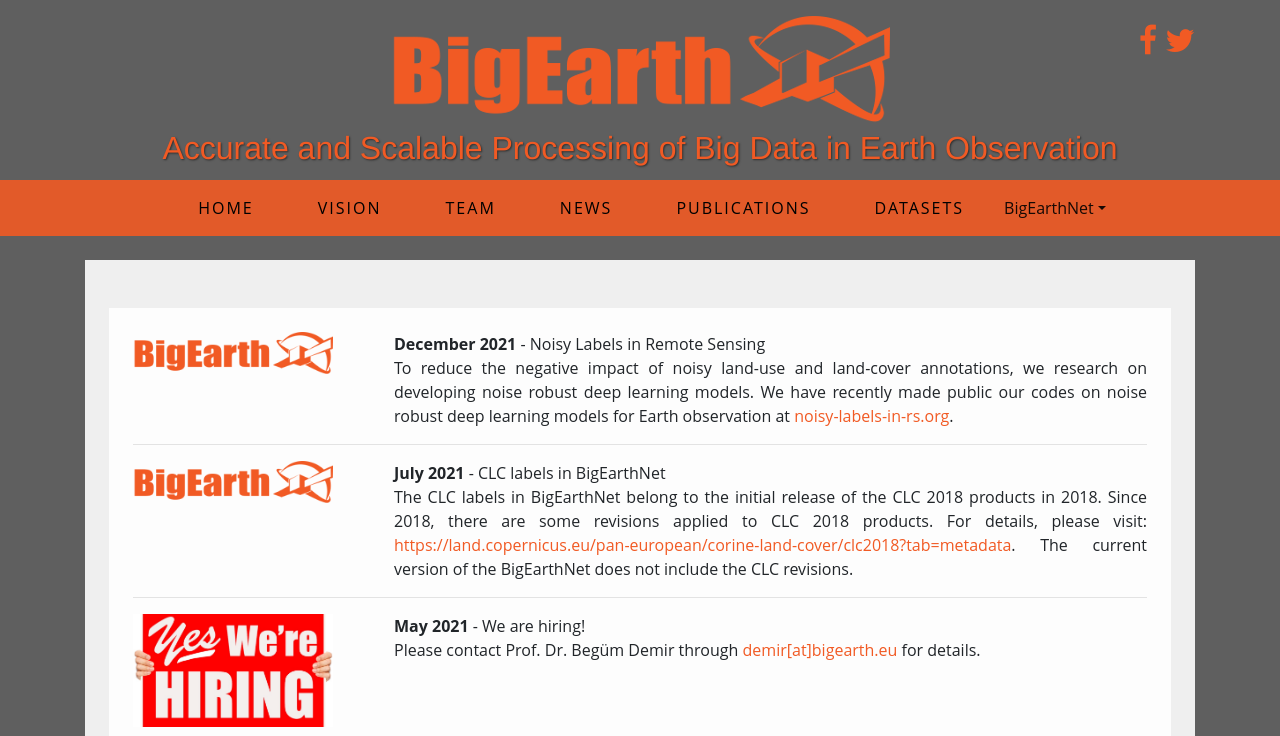
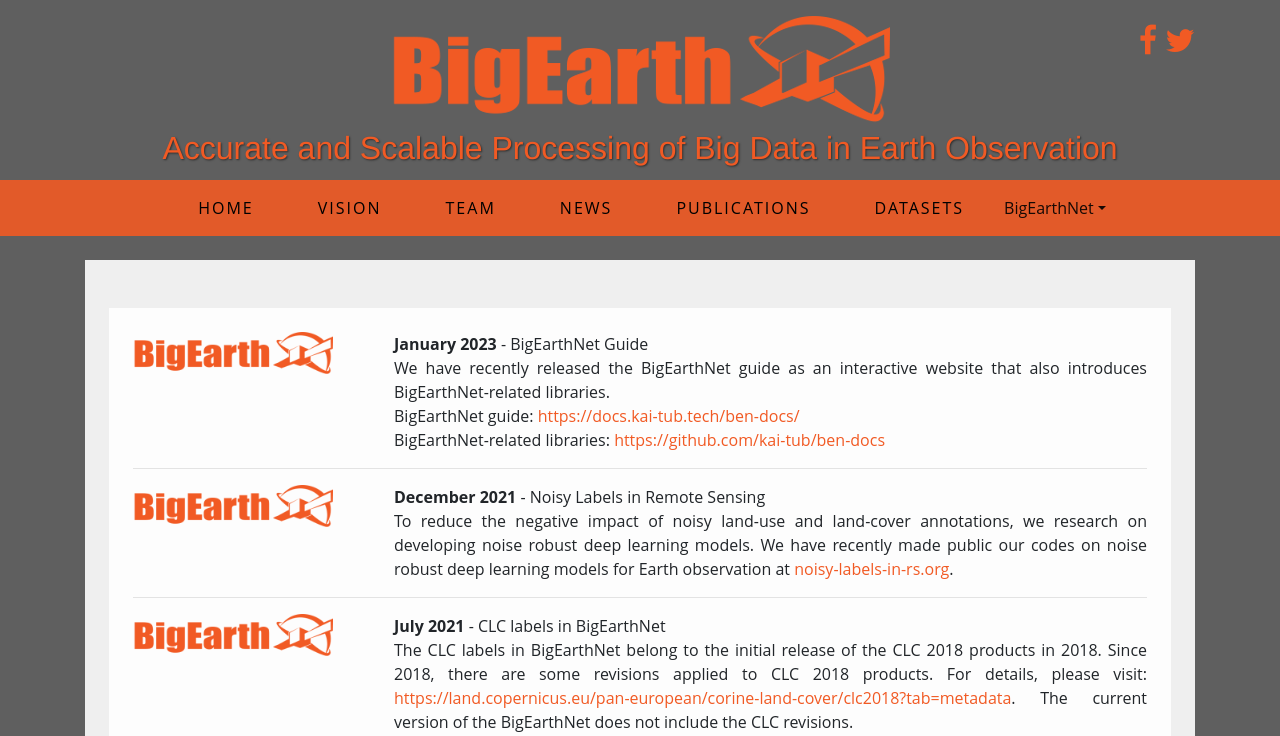
Before and after one commit to rsim-tu-berlin/bigearth.eu, a Jekyll site: the page built from news.md, in a window 1280 px wide and 900 px high, cut to the strip 0-736 px from the top of the window. Built offline with Jekyll 4.4.1, drawn with Linux system fonts in a browser that asks for light colours; nearby versions of some CDN libraries; a style sheet for code colours, icons or effects is not loaded.

Commit message:
add news

```diff
--- a/news.md
+++ b/news.md
@@ -8,6 +8,18 @@
 
 <div class="bg-faded p-4 my-4">
 	<div class="bg-faded p-4 my-4">
+		<div class="row">
+			<div class="col-3">
+				<img class="publication-image" src="./assets/images/bigearth.png">
+			</div>
+			<div class="col-9">
+				<b>January 2023</b> - BigEarthNet Guide<br />
+				We have recently released the BigEarthNet guide as an interactive website that also introduces BigEarthNet-related libraries.<br />
+				BigEarthNet guide: <a href="https://docs.kai-tub.tech/ben-docs/" target="_blank">https://docs.kai-tub.tech/ben-docs/</a><br />
+				BigEarthNet-related libraries: <a href="ttps://github.com/kai-tub/ben-docs" target="_blank">https://github.com/kai-tub/ben-docs</a>
+			</div>
+		</div>
+		<hr />
 		<div class="row">
 			<div class="col-3">
 				<img class="publication-image" src="./assets/images/bigearth.png">
```
